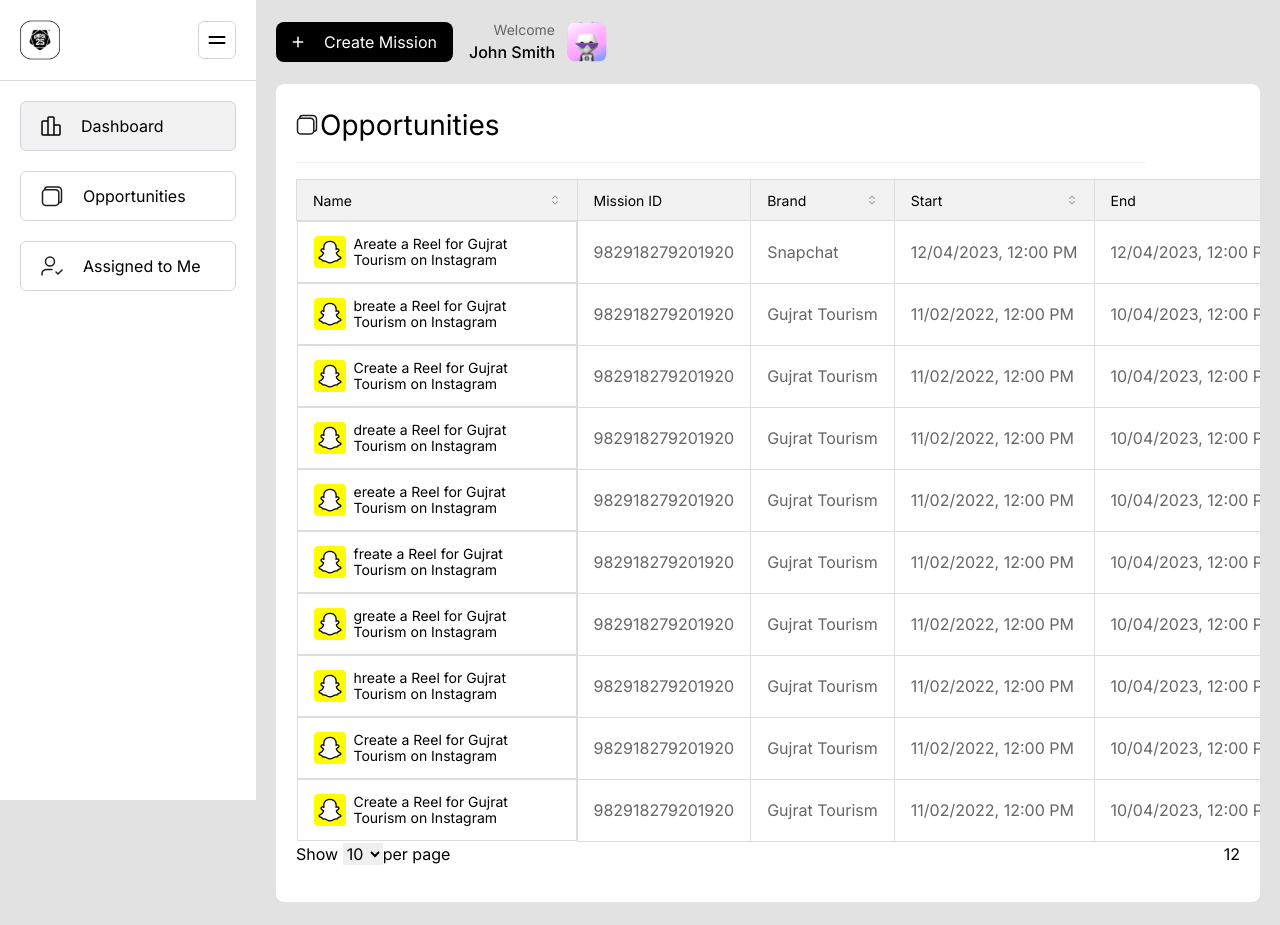
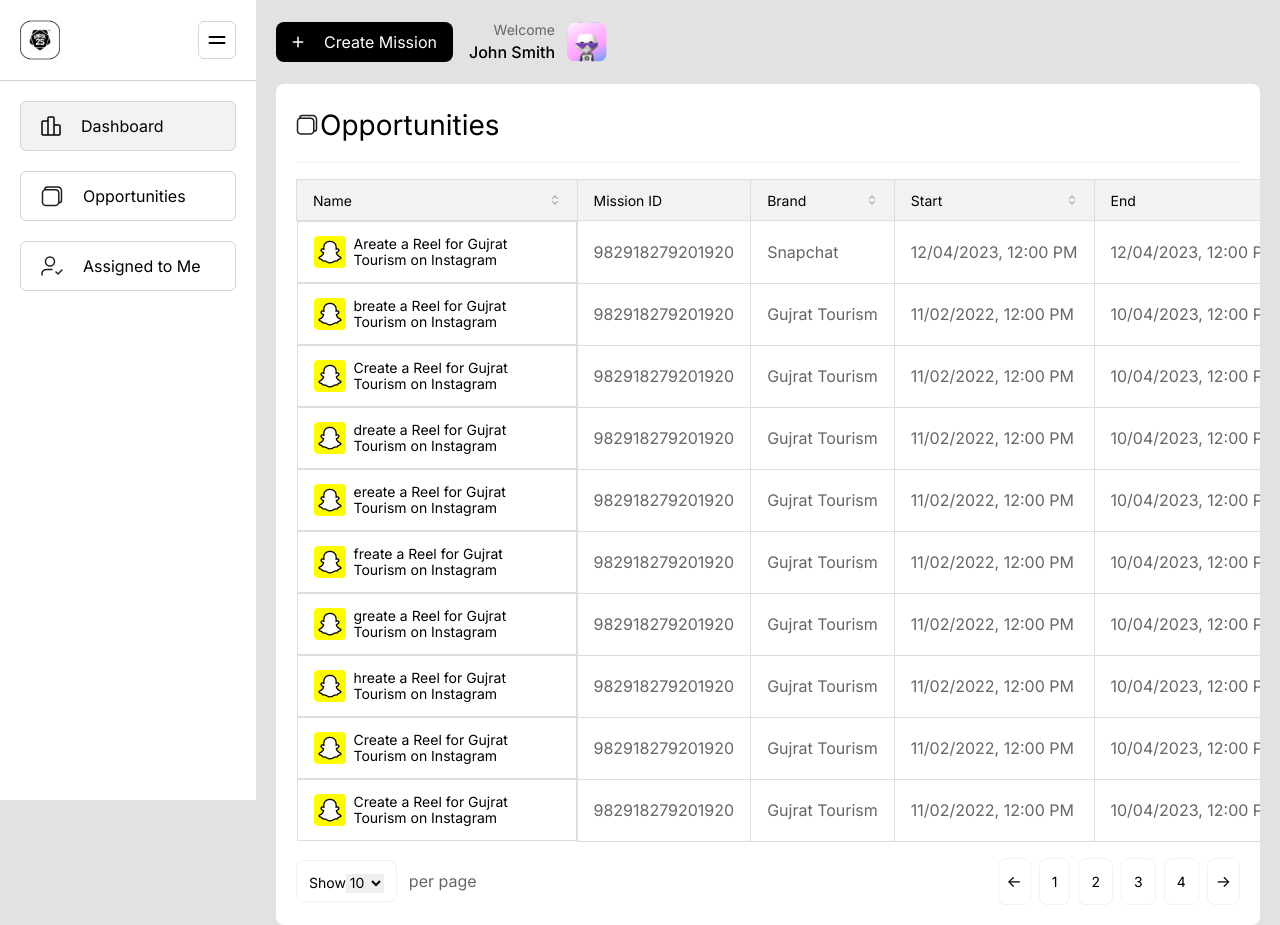
Before and after one commit to Amit-Sagar/Collective-Task, a Next.js app: page /opportunity in a window 1280 px wide. Before the commit the page ends 902 px from the top, so only its background shows below. Built offline with nearby package versions, Linux system fonts and the light colour scheme.

Commit message:
pagination added

```diff
--- a/src/app/opportunity/page.jsx
+++ b/src/app/opportunity/page.jsx
@@ -126,7 +126,8 @@ const Opportunity = () => {
       type: "Giveaway",
       openings: 24,
       icon: snapChat.src,
-    }, {
+    },
+    {
       name: "Areate a Reel for Gujrat Tourism on Instagram",
       missionId: "982918279201920",
       brand: "Snapchat",
@@ -135,7 +136,8 @@ const Opportunity = () => {
       type: "Giveaway",
       openings: 24,
       icon: snapChat.src,
-    }, {
+    },
+    {
       name: "Areate a Reel for Gujrat Tourism on Instagram",
       missionId: "982918279201920",
       brand: "Snapchat",
@@ -144,8 +146,179 @@ const Opportunity = () => {
       type: "Giveaway",
       openings: 24,
       icon: snapChat.src,
-    }, {
+    },
+    {
       name: "Areate a Reel for Gujrat Tourism on Instagram",
+      missionId: "982918279201920",
+      brand: "Snapchat",
+      start: "12/04/2023, 12:00 PM",
+      end: "12/04/2023, 12:00 PM",
+      type: "Giveaway",
+      openings: 24,
+      icon: snapChat.src,
+    },
+    {
+      name: "breate a Reel for Gujrat Tourism on Instagram",
+      missionId: "982918279201920",
+      brand: "Gujrat Tourism",
+      start: "11/02/2022, 12:00 PM",
+      end: "10/04/2023, 12:00 PM",
+      type: "Internship",
+      openings: 24,
+      icon: snapChat.src,
+    },
+    {
+      name: "Create a Reel for Gujrat Tourism on Instagram",
+      missionId: "982918279201920",
+      brand: "Gujrat Tourism",
+      start: "11/02/2022, 12:00 PM",
+      end: "10/04/2023, 12:00 PM",
+      type: "Internship",
+      openings: 24,
+      icon: snapChat.src,
+    },
+    {
+      name: "dreate a Reel for Gujrat Tourism on Instagram",
+      missionId: "982918279201920",
+      brand: "Gujrat Tourism",
+      start: "11/02/2022, 12:00 PM",
+      end: "10/04/2023, 12:00 PM",
+      type: "Internship",
+      openings: 24,
+      icon: snapChat.src,
+    },
+    {
+      name: "ereate a Reel for Gujrat Tourism on Instagram",
+      missionId: "982918279201920",
+      brand: "Gujrat Tourism",
+      start: "11/02/2022, 12:00 PM",
+      end: "10/04/2023, 12:00 PM",
+      type: "Internship",
+      openings: 24,
+      icon: snapChat.src,
+    },
+    {
+      name: "freate a Reel for Gujrat Tourism on Instagram",
+      missionId: "982918279201920",
+      brand: "Gujrat Tourism",
+      start: "11/02/2022, 12:00 PM",
+      end: "10/04/2023, 12:00 PM",
+      type: "Internship",
+      openings: 24,
+      icon: snapChat.src,
+    },
+    {
+      name: "greate a Reel for Gujrat Tourism on Instagram",
+      missionId: "982918279201920",
+      brand: "Gujrat Tourism",
+      start: "11/02/2022, 12:00 PM",
+      end: "10/04/2023, 12:00 PM",
+      type: "Internship",
+      openings: 24,
+      icon: snapChat.src,
+    },
+    {
+      name: "hreate a Reel for Gujrat Tourism on Instagram",
+      missionId: "982918279201920",
+      brand: "Gujrat Tourism",
+      start: "11/02/2022, 12:00 PM",
+      end: "10/04/2023, 12:00 PM",
+      type: "Internship",
+      openings: 24,
+      icon: snapChat.src,
+    },
+    {
+      name: "Create a Reel for Gujrat Tourism on Instagram",
+      missionId: "982918279201920",
+      brand: "Gujrat Tourism",
+      start: "11/02/2022, 12:00 PM",
+      end: "10/04/2023, 12:00 PM",
+      type: "Internship",
+      openings: 24,
+      icon: snapChat.src,
+    },
+    {
+      name: "Create a Reel for Gujrat Tourism on Instagram",
+      missionId: "982918279201920",
+      brand: "Gujrat Tourism",
+      start: "11/02/2022, 12:00 PM",
+      end: "10/04/2023, 12:00 PM",
+      type: "Internship",
+      openings: 24,
+      icon: snapChat.src,
+    },
+    {
+      name: "Areate a Reel for Gujrat Tourism on Instagram",
+      missionId: "982918279201920",
+      brand: "Snapchat",
+      start: "12/04/2023, 12:00 PM",
+      end: "12/04/2023, 12:00 PM",
+      type: "Giveaway",
+      openings: 24,
+      icon: snapChat.src,
+    },
+    {
+      name: "Areate a Reel for Gujrat Tourism on Instagram",
+      missionId: "982918279201920",
+      brand: "Snapchat",
+      start: "12/04/2023, 12:00 PM",
+      end: "12/04/2023, 12:00 PM",
+      type: "Giveaway",
+      openings: 24,
+      icon: snapChat.src,
+    },
+    {
+      name: "test data reate a Reel for Gujrat Tourism on Instagram",
+      missionId: "982918279201920",
+      brand: "Snapchat",
+      start: "12/04/2023, 12:00 PM",
+      end: "12/04/2023, 12:00 PM",
+      type: "Giveaway",
+      openings: 24,
+      icon: snapChat.src,
+    },
+    {
+      name: "test data reate a Reel for Gujrat Tourism on Instagram",
+      missionId: "982918279201920",
+      brand: "Snapchat",
+      start: "12/04/2023, 12:00 PM",
+      end: "12/04/2023, 12:00 PM",
+      type: "Giveaway",
+      openings: 24,
+      icon: snapChat.src,
+    },
+    {
+      name: "test data reate a Reel for Gujrat Tourism on Instagram",
+      missionId: "982918279201920",
+      brand: "Snapchat",
+      start: "12/04/2023, 12:00 PM",
+      end: "12/04/2023, 12:00 PM",
+      type: "Giveaway",
+      openings: 24,
+      icon: snapChat.src,
+    },
+    {
+      name: "test data reate a Reel for Gujrat Tourism on Instagram",
+      missionId: "982918279201920",
+      brand: "Snapchat",
+      start: "12/04/2023, 12:00 PM",
+      end: "12/04/2023, 12:00 PM",
+      type: "Giveaway",
+      openings: 24,
+      icon: snapChat.src,
+    },
+    {
+      name: "test data reate a Reel for Gujrat Tourism on Instagram",
+      missionId: "982918279201920",
+      brand: "Snapchat",
+      start: "12/04/2023, 12:00 PM",
+      end: "12/04/2023, 12:00 PM",
+      type: "Giveaway",
+      openings: 24,
+      icon: snapChat.src,
+    },
+    {
+      name: "test data reate a Reel for Gujrat Tourism on Instagram",
       missionId: "982918279201920",
       brand: "Snapchat",
       start: "12/04/2023, 12:00 PM",
@@ -167,7 +340,6 @@ const Opportunity = () => {
               borderBottom: "1px solid #F2F2F2",
               paddingBottom: "16px",
               marginBottom: "16px",
-              width: "90%",
             }}
           >
             <Image src={assets.icons.opportunity} />
--- a/src/module/Table/page.jsx
+++ b/src/module/Table/page.jsx
@@ -8,6 +8,9 @@ const Table = ({ rows, cols }) => {
   const [currentPage, setCurrentPage] = useState(1);
   const [itemsPerPage, setItemsPerPage] = useState(10);
   const [sortConfig, setSortConfig] = useState({ key: null, direction: "asc" });
+  const paginatedData = data.slice((currentPage - 1) * itemsPerPage, currentPage * itemsPerPage);
+
+  const totalPages = Math.ceil(data.length / itemsPerPage);
 
   const sortData = (key) => {
     let direction = "asc";
@@ -35,12 +38,8 @@ const Table = ({ rows, cols }) => {
   };
 
   const handlePageChange = (page) => {
-    setCurrentPage(page);
+    if (page > 0 && page < totalPages + 1) setCurrentPage(page);
   };
-
-  const paginatedData = data.slice((currentPage - 1) * itemsPerPage, currentPage * itemsPerPage);
-
-  const totalPages = Math.ceil(data.length / itemsPerPage);
 
   return (
     <div>
@@ -82,22 +81,49 @@ const Table = ({ rows, cols }) => {
           ))}
         </tbody>
       </table>
-      <div style={{ display: "flex", justifyContent: "space-between", marginBottom: "16px" }}>
-        <div>
-          Show{" "}
-          <select value={itemsPerPage} onChange={handleItemsPerPageChange}>
-            <option value={10}>10</option>
-            <option value={20}>20</option>
-            <option value={50}>50</option>
-          </select>
-          per page
+      <div style={{ display: "flex", justifyContent: "space-between", marginTop: "16px" }}>
+        <div style={{ display: "flex", gap: "12px", alignItems: "center" }}>
+          <span
+            style={{
+              border: "1px solid #f2f2f2",
+              alignItems: "center",
+              borderRadius: "8px",
+              padding: "11px 12px 8px 12px",
+              fontSize: "14px",
+            }}
+          >
+            Show
+            <select value={itemsPerPage} onChange={handleItemsPerPageChange}>
+              <option value={10}>10</option>
+              <option value={20}>20</option>
+              <option value={50}>50</option>
+            </select>
+          </span>
+          <span style={{ color: "#666666" }}>per page</span>
         </div>
-        <div>
+        <div style={{ display: "flex", gap: "8px" }}>
+          <button
+            onClick={() => handlePageChange(currentPage - 1)}
+            style={{ border: "1px solid #f2f2f2", padding: "8px", borderRadius: "8px" }}
+          >
+            {"<-"}
+          </button>
           {Array.from({ length: totalPages }, (_, index) => (
-            <button key={index} onClick={() => handlePageChange(index + 1)} disabled={currentPage === index + 1}>
+            <button
+              key={index}
+              onClick={() => handlePageChange(index + 1)}
+              disabled={currentPage === index + 1}
+              style={{ border: "1px solid #f2f2f2", borderRadius: "8px", padding: "12px", fontSize: "14px" }}
+            >
               {index + 1}
             </button>
           ))}
+          <button
+            onClick={() => handlePageChange(currentPage + 1)}
+            style={{ border: "1px solid #f2f2f2", padding: "8px", borderRadius: "8px" }}
+          >
+            {"->"}
+          </button>
         </div>
       </div>
     </div>
--- a/src/module/Table/table.css
+++ b/src/module/Table/table.css
@@ -1,6 +1,7 @@
 /* public/opportunity.css */
 
 table {
+  width: 100%;
   border-collapse: collapse;
 }
 
```
